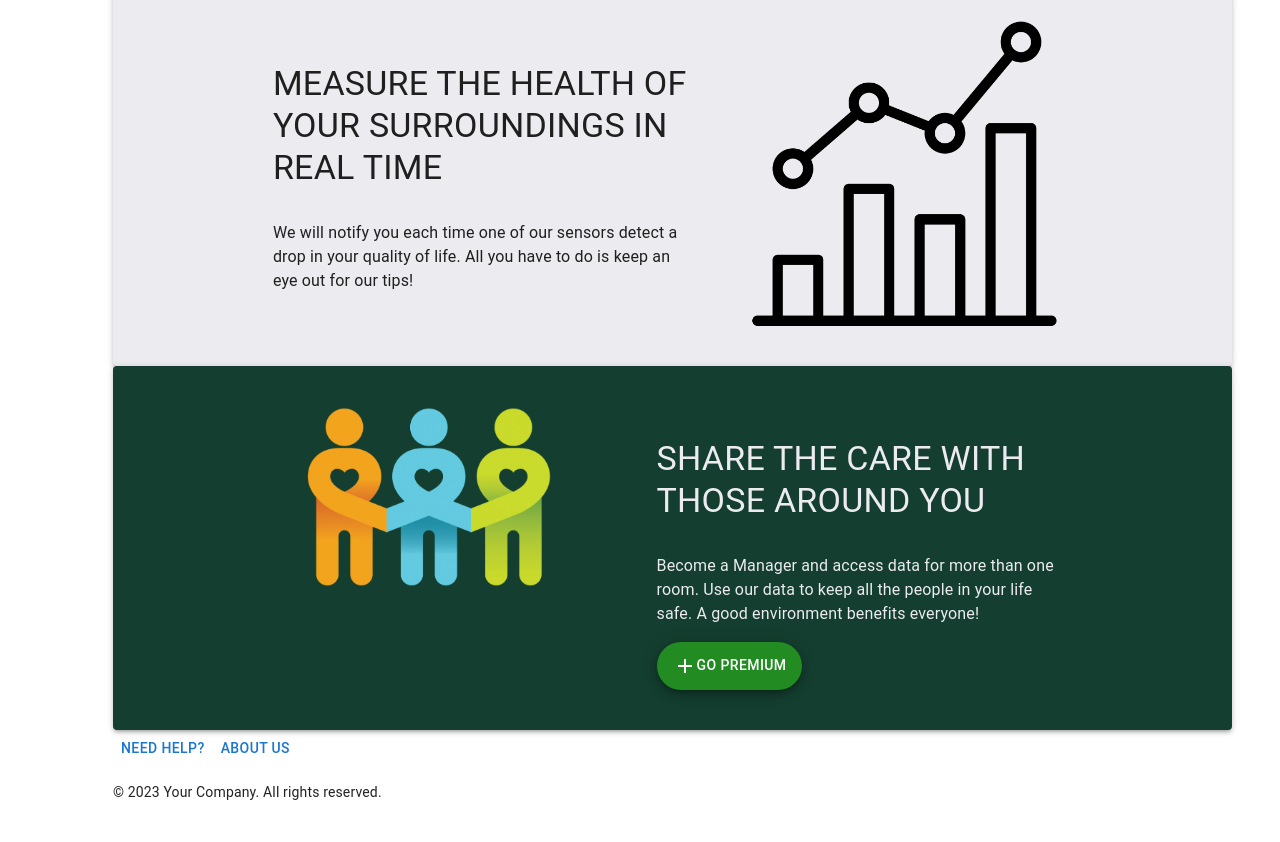
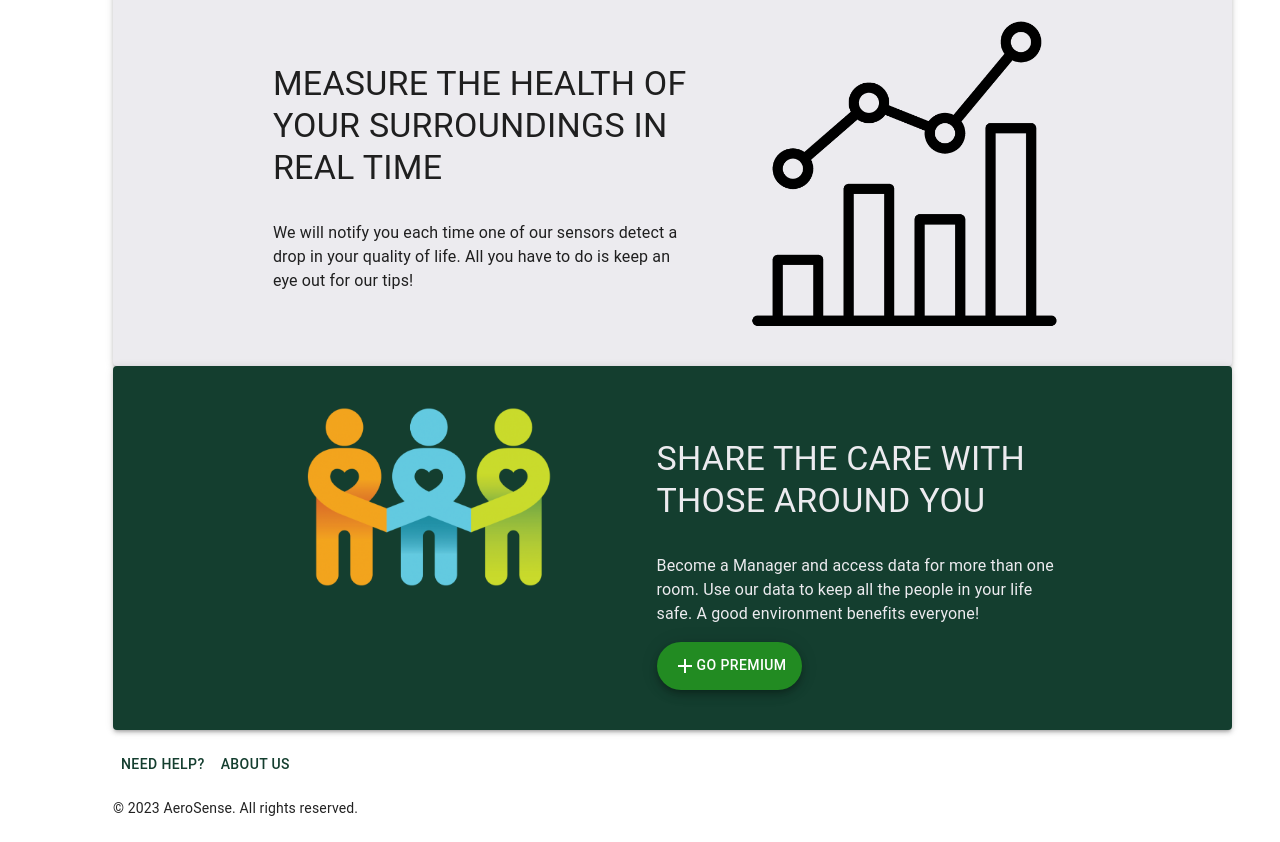
Before and after one commit to DianaZaha/AeroSense_FrontEnd, a React (Create React App) app: page / in a window 1280 px wide. Shown: the part 1587-2429 px from the top of the page. Built offline with nearby package versions, Linux system fonts and the light colour scheme.

Commit message:
fixed footer with corect copyright (#31)

```diff
--- a/src/Teo/FooterComponent/Footer.jsx
+++ b/src/Teo/FooterComponent/Footer.jsx
@@ -32,12 +32,12 @@ export default function ContactUs () {
 
   return (
     <>
-      <Box>
-        <Button color="primary" onClick={handleOpenDialog}>
+      <Box  sx={{ mt: 2 }}>
+        <Button  sx={{ color: '#143E2F'}} onClick={handleOpenDialog}>
           Need Help?
         </Button>
         <Link to="/">
-        <Button color="primary">
+        <Button sx={{ color: '#143E2F' }}>
           About Us
         </Button>
         </Link>
@@ -48,18 +48,18 @@ export default function ContactUs () {
         <DialogTitle>Contact Us</DialogTitle>
         <DialogContent>
           <form ref={form} onSubmit={sendEmail}>
-            <TextField
+            <TextField sx={{ mt: 2 }}
               label="Your Name"
               fullWidth
               name="user_name"
             />
-            <TextField
+            <TextField sx={{ mt: 2 }}
               label="Your Email"
               fullWidth
               type="email"
               name="user_email"
             />
-            <TextField
+            <TextField sx={{ mt: 2 }}
               label="Your Message"
               multiline
               fullWidth
@@ -81,7 +81,7 @@ export default function ContactUs () {
 
       <Box mt={2}>
         <Typography variant="body2">
-          &copy; 2023 Your Company. All rights reserved.
+          &copy; 2023 AeroSense. All rights reserved.
         </Typography>
       </Box>
     </>
```
